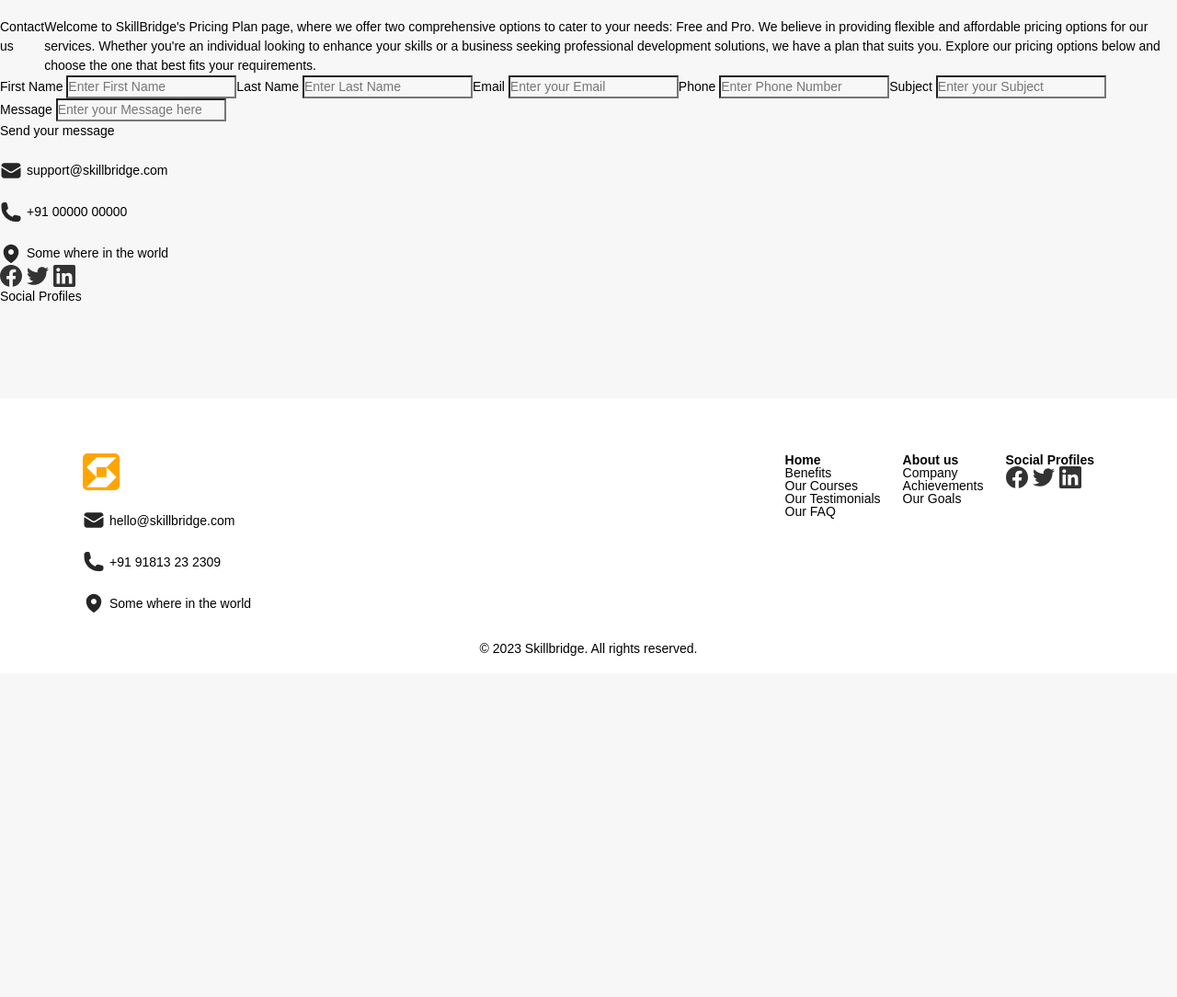
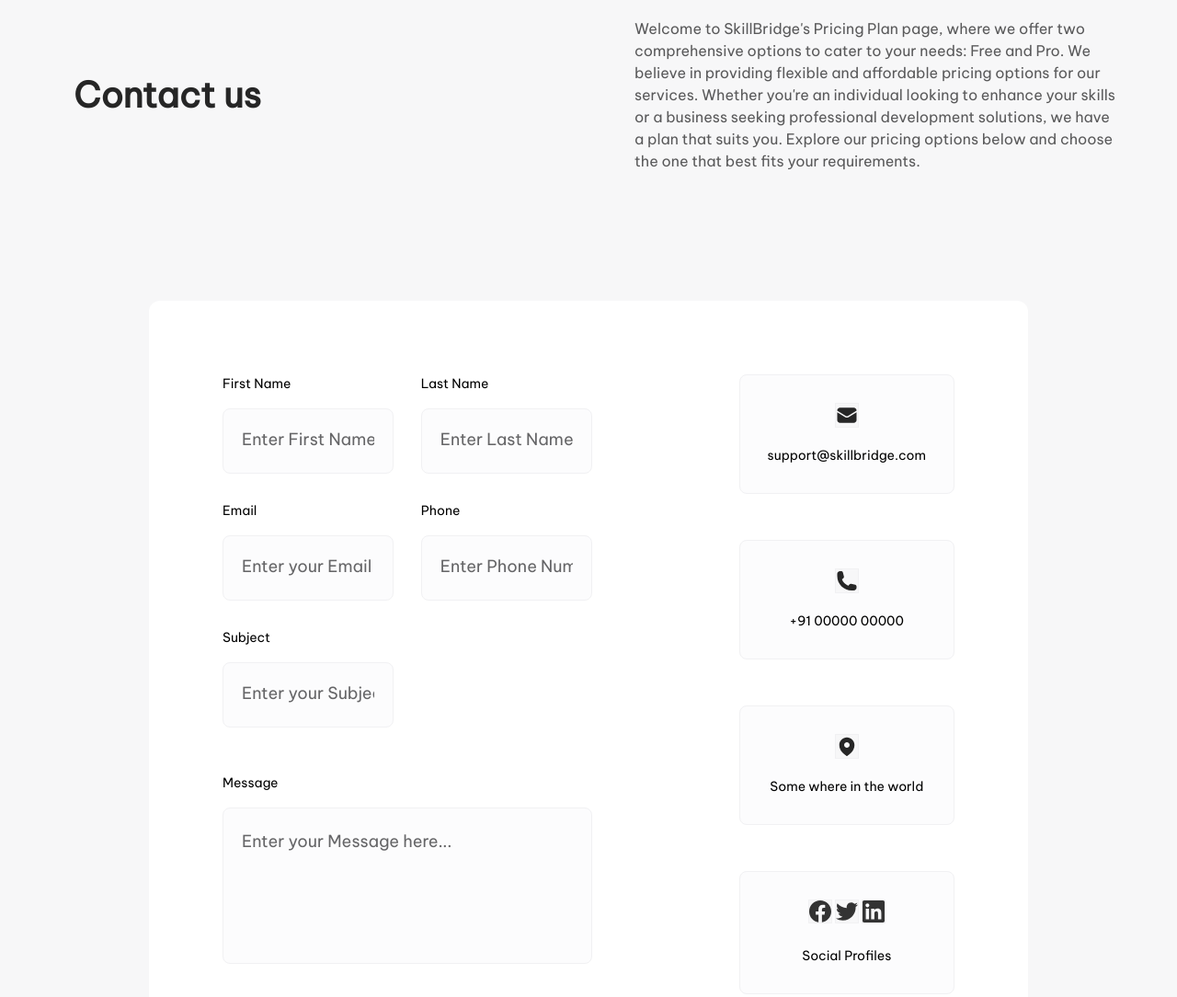
Before and after one commit to DPhngNam/E-learning, a plain HTML site: page Nam/html/Contact/Contact.html in a window 1280 px wide. Shown: the part 200-1284 px from the top of the page at 92% size. Before the commit the page ends 932 px from the top, so only its background shows below. Drawn offline with Linux system fonts and the light colour scheme.

Commit message:
Completed Contact

```diff
--- a/Nam/html/Contact/Contact.html
+++ b/Nam/html/Contact/Contact.html
@@ -6,6 +6,10 @@
     <title>Contact</title>
     <link rel="stylesheet" href="../../../Layout/Footer/Footer.css">
     <link rel="stylesheet" href="../../../Layout/Header/style.css">
+    <link rel="stylesheet" href="./contact.css">
+    <link rel="preconnect" href="https://fonts.googleapis.com">
+    <link rel="preconnect" href="https://fonts.gstatic.com" crossorigin>
+    <link href="https://fonts.googleapis.com/css2?family=Be+Vietnam+Pro&amp;family=Inter:wght@300;400;500;600;800&amp;display=swap" rel="stylesheet">
   </head>
   <body>
     <header class="Header">
@@ -31,26 +35,59 @@
       </div>
     </header>
     <main>
-      <section class="container"> <span class="heade">Contact us </span>
-        <P class="Detail">Welcome to SkillBridge's Pricing Plan page, where we offer two comprehensive options to cater to your needs: Free and Pro. We believe in providing flexible and affordable pricing options for our services. Whether you're an individual looking to enhance your skills or a business seeking professional development solutions, we have a plan that suits you. Explore our pricing options below and choose the one that best fits your requirements.</P>
+      <section class="containerA">
+        <div class="header">
+          <h1>Contact us </h1>
+        </div>
+        <p>Welcome to SkillBridge's Pricing Plan page, where we offer two comprehensive options to cater to your needs: Free and Pro. We believe in providing flexible and affordable pricing options for our services. Whether you're an individual looking to enhance your skills or a business seeking professional development solutions, we have a plan that suits you. Explore our pricing options below and choose the one that best fits your requirements.</p>
       </section>
       <section class="contact-section">
         <div class="form">
-          <div class="form-elements"><span class="hd">First Name</span>
-            <input class="text-input" type="text" placeholder="Enter First Name"/><span class="hd">Last Name</span>
-            <input class="text-input" type="text" placeholder="Enter Last Name"/><span class="hd">Email</span>
-            <input class="text-input" type="text" placeholder="Enter your Email"/><span class="hd">Phone</span>
-            <input class="text-input" type="text" placeholder="Enter Phone Number"/><span class="hd">Subject</span>
+          <div class="form-elements">
+            <div class="sub">
+              <div class="sub-top"> <span class="hd">First Name</span></div>
+              <div class="sub-bot">
+                <input class="text-input" type="text" placeholder="Enter First Name"/>
+              </div>
+            </div>
+            <div class="sub">
+              <div class="sub-top"> <span class="hd">Last Name</span></div>
+              <div class="sub-bot">
+                <input class="text-input" type="text" placeholder="Enter Last Name"/>
+              </div>
+            </div>
+            <div class="sub">
+              <div class="sub-top"> <span class="hd">Email</span></div>
+              <div class="sub-bot">
+                <input class="text-input" type="text" placeholder="Enter your Email"/>
+              </div>
+            </div>
+            <div class="sub">
+              <div class="sub-top"> <span class="hd">Phone</span></div>
+              <div class="sub-bot">
+                <input class="text-input" type="text" placeholder="Enter Phone Number"/>
+              </div>
+            </div>
+            <div class="sub">
+              <div class="sub-top"> <span class="hd">Subject</span></div>
+              <div class="sub-bot">
                 <input class="text-input" type="text" placeholder="Enter your Subject"/>
               </div>
-          <div class="mess"><span class="hd">Message</span>
-            <input class="text-input" type="text" placeholder="Enter your Message here"/>
             </div>
-          <button>Send your message </button>
+          </div>
+          <div class="mess">
+            <div class="sub">
+              <div class="sub-top"> <span class="hd">Message</span></div>
+              <div class="sub-bot">
+                <input class="special special-input" type="text" placeholder="Enter your Message here...">
+              </div>
+            </div>
+          </div>
+          <button class="send">Send your message </button>
         </div>
         <div class="buttons-container">
-          <div class="contacts">
-            <div class="contact">
+          <div class="contacts-main">
+            <div class="contact-main">
               <button>
                  <svg width="24" height="25" viewBox="0 0 24 25" fill="none" xmlns="http://www.w3.org/2000/svg">
 <path d="M1.5 9.1691V17.75C1.5 19.4069 2.84315 20.75 4.5 20.75H19.5C21.1569 20.75 22.5 19.4069 22.5 17.75V9.1691L13.5723 14.6631C12.6081 15.2564 11.3919 15.2564 10.4277 14.6631L1.5 9.1691Z" fill="#262626"/>
@@ -59,7 +96,7 @@
               </button>
               <h5>support@skillbridge.com</h5>
             </div>
-            <div class="contact">
+            <div class="contact-main">
               <button>
                  <svg width="24" height="25" viewBox="0 0 24 25" fill="none" xmlns="http://www.w3.org/2000/svg">
 <path fill-rule="evenodd" clip-rule="evenodd" d="M1.5 5C1.5 3.34315 2.84315 2 4.5 2H5.87163C6.732 2 7.48197 2.58556 7.69064 3.42025L8.79644 7.84343C8.97941 8.5753 8.70594 9.34555 8.10242 9.79818L6.8088 10.7684C6.67447 10.8691 6.64527 11.0167 6.683 11.1197C7.81851 14.2195 10.2805 16.6815 13.3803 17.817C13.4833 17.8547 13.6309 17.8255 13.7316 17.6912L14.7018 16.3976C15.1545 15.7941 15.9247 15.5206 16.6566 15.7036L21.0798 16.8094C21.9144 17.018 22.5 17.768 22.5 18.6284V20C22.5 21.6569 21.1569 23 19.5 23H17.25C8.55151 23 1.5 15.9485 1.5 7.25V5Z" fill="#262626"/>
@@ -67,7 +104,7 @@
               </button>
               <h5>+91 00000 00000</h5>
             </div>
-            <div class="contact">
+            <div class="contact-main">
               <button>
                  <svg width="24" height="25" viewBox="0 0 24 25" fill="none" xmlns="http://www.w3.org/2000/svg">
 <path fill-rule="evenodd" clip-rule="evenodd" d="M11.5397 22.851C11.57 22.8685 11.5937 22.8821 11.6105 22.8915L11.6384 22.9071C11.8613 23.0294 12.1378 23.0285 12.3608 22.9075L12.3895 22.8915C12.4063 22.8821 12.43 22.8685 12.4603 22.851C12.5207 22.816 12.607 22.765 12.7155 22.6982C12.9325 22.5646 13.2388 22.3676 13.6046 22.1091C14.3351 21.5931 15.3097 20.8274 16.2865 19.8273C18.2307 17.8368 20.25 14.8462 20.25 11C20.25 6.44365 16.5563 2.75 12 2.75C7.44365 2.75 3.75 6.44365 3.75 11C3.75 14.8462 5.76932 17.8368 7.71346 19.8273C8.69025 20.8274 9.66491 21.5931 10.3954 22.1091C10.7612 22.3676 11.0675 22.5646 11.2845 22.6982C11.393 22.765 11.4793 22.816 11.5397 22.851ZM12 14C13.6569 14 15 12.6569 15 11C15 9.34315 13.6569 8 12 8C10.3431 8 9 9.34315 9 11C9 12.6569 10.3431 14 12 14Z" fill="#262626"/>
@@ -75,9 +112,8 @@
               </button>
               <h5>Some where in the world</h5>
             </div>
-          </div>
-          <div class="subcontainerD">
-            <div class="imgs">
+            <div class="contact-main">
+              <div class="img-contact">
                 <button>
                    <svg width="24" height="24" viewBox="0 0 24 24" fill="none" xmlns="http://www.w3.org/2000/svg">
 <g clip-path="url(#clip0_109_668)">
@@ -116,6 +152,7 @@
                 </button>
               </div>
               <h5>Social Profiles</h5>
+            </div>
           </div>
         </div>
       </section>
@@ -188,6 +225,7 @@
           </div>
         </div>
       </div>
+      <div class="h"></div>
       <h6 class="copyright">© 2023 Skillbridge. All rights reserved.</h6>
     </footer>
   </body>
--- a/Nam/html/Contact/contact.css
+++ b/Nam/html/Contact/contact.css
@@ -0,0 +1,165 @@
+* {
+    margin: 0;
+    padding: 0;
+    box-sizing: border-box;
+}
+
+:root {
+    --Absolute-White: #FFF;
+    --White-97: #F7F7F8;
+}
+
+body {
+    background-color: var(--White-97);
+    font-family: "Be Vietnam Pro";
+    font-style: normal;
+    line-height: 150%;
+}
+
+.containerA {
+    margin: 0 auto;
+    display: flex;
+    gap: 80px;
+    background-color: var(--White-97);
+    margin-bottom: 80px;
+    padding: 0 60px 40px 60px;
+    margin-left: 20px;
+}
+
+.header {
+    display: flex;
+
+    align-items: center;
+    flex: 1 0 0;
+}
+
+h1 {
+    color: var(--Grey-15, #262626);
+    font-size: 38px;
+    font-weight: 600;
+    line-height: 150%;
+    /* 57px */
+
+
+}
+
+p {
+    color: var(--Grey-35, #59595A);
+    font-size: 16px;
+    font-weight: 400;
+    line-height: 150%;
+    /* 24px */
+    flex: 1 0 0;
+}
+
+.contact-section {
+    margin: 100px 162px 0 162px;
+    border-radius: 12px;
+    background-color: #FFF;
+    justify-content: space-between;
+}
+
+.buttons-container,
+.contact-section,
+.form,
+.contacts-main {
+    display: flex;
+}
+
+.buttons-container,
+.form {
+    padding: 80px;
+
+}
+
+.form {
+    flex-direction: column;
+    flex: 1 0 0 ;
+    gap: 50px;
+}
+
+.form-elements {
+    display: grid;
+    grid-template-columns: 1fr 1fr;
+    gap: 30px;
+}
+
+.hd {}
+
+.text-input {}
+
+.mess {
+    display: grid;
+    grid-template-columns: 1fr;
+}
+
+.buttons-container {
+    flex-direction: column;
+}
+
+.contacts-main {
+    flex-direction: column;
+    gap: 50px;
+
+}
+
+.contact-main {
+    display: flex;
+    flex-direction: column;
+    align-items: center;
+    gap: 20px;
+    padding: 30px;
+    border-radius: 8px;
+    border: 1px solid var(--White-95, #F1F1F3);
+    background: var(--White-99, #FCFCFD);
+}
+
+.sub {
+    display: flex;
+    flex-direction: column;
+    flex: 1 0 0 ;
+    gap: 16px;
+}
+
+.imgs {}
+
+button {
+    border: 1px solid var(--White-95, #F1F1F3);
+    background: var(--White-97, #F7F7F8);
+}
+
+input {
+    border-radius: 8px;
+    border: 1px solid var(--White-95, #F1F1F3);
+    background: var(--White-99, #FCFCFD);
+    padding: 24px 20px;
+    width: 100%;
+}
+.text-input{
+    position: relative;
+}
+/* Style the placeholder text */
+.text-input::placeholder,.special-input::placeholder {
+    color: var(--Grey-40, #656567);
+    font-size: 18px;
+    font-weight: 400;
+    line-height: 20px;
+}
+
+.special-input::placeholder{
+    padding: 24px 20px;
+    position: absolute;
+    top: 0;
+    left: 0;
+}
+.send{
+    border-radius: 10px;
+    background: var(--Orange-50, #FF9500);
+    width: fit-content;
+    margin: 0 auto;
+    padding: 18px 24px;
+}
+
+.special{
+    height: 170px;
+}
```
Also changed, not shown: Nam/html/Contact/Icon.svg (added), 1 other file. Lines whose indentation alone changed are shown as unchanged.
